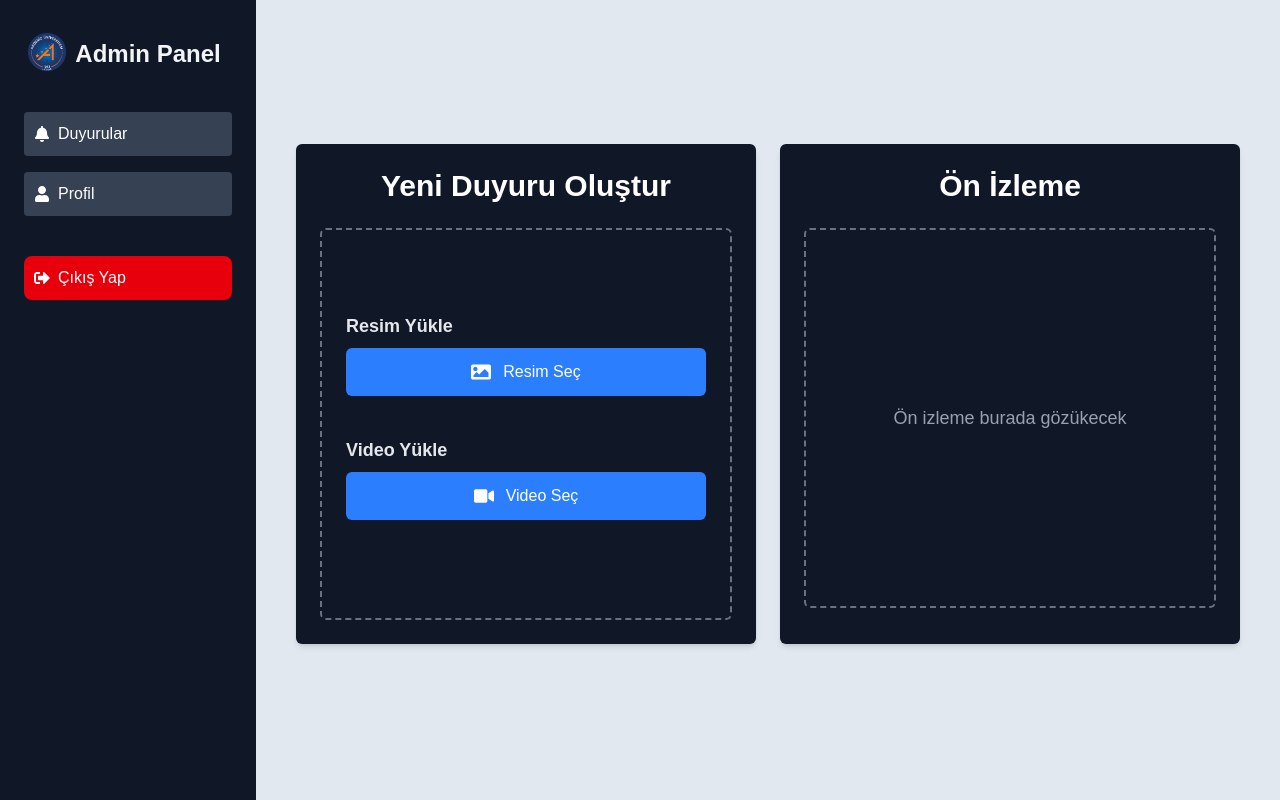
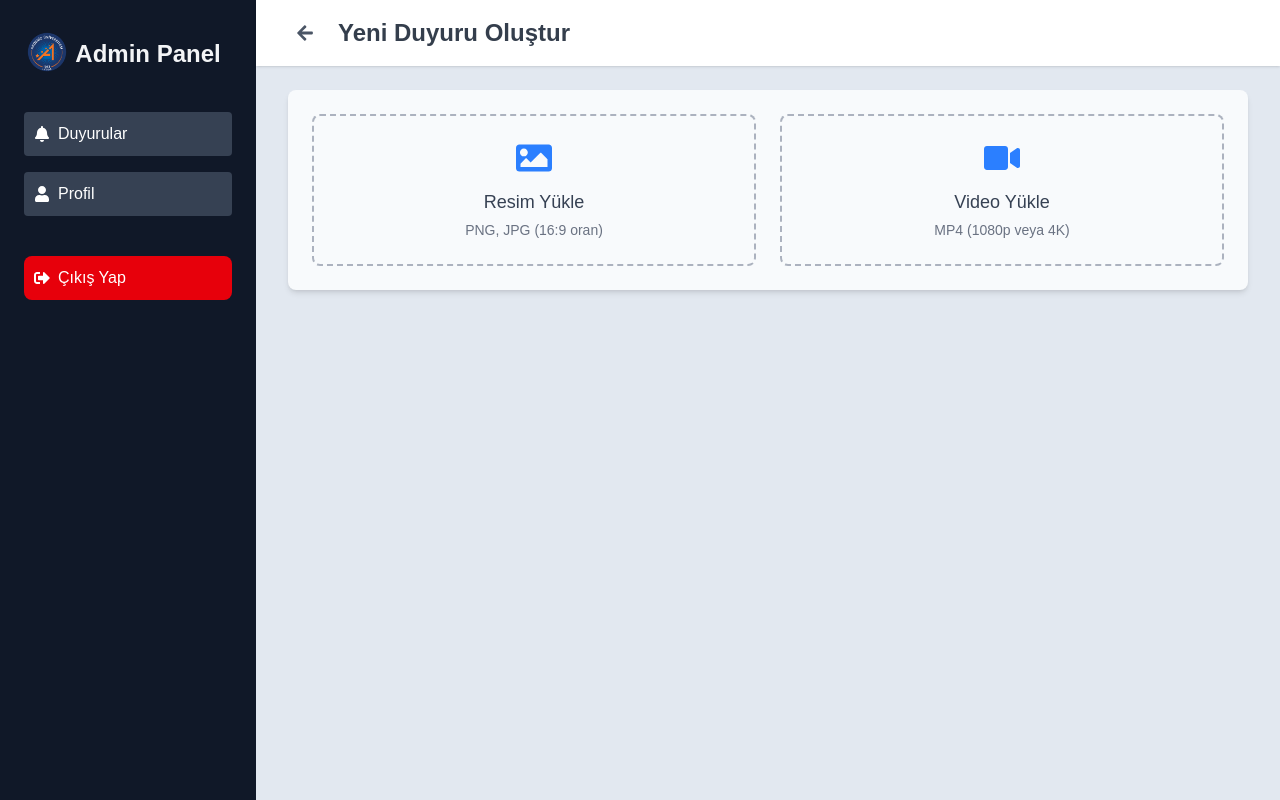
Before and after one commit to ozzlems/admin-paneli, a Next.js app: page /yeni-duyurular in a window 1280 px wide. Built offline with nearby package versions, Linux system fonts and the light colour scheme.

Commit message:
yeni-duyurular ui revize edildi

```diff
--- a/src/app/eski-duyurular/page.tsx
+++ b/src/app/eski-duyurular/page.tsx
@@ -60,7 +60,7 @@ const EskiDuyurular = () => {
         </li>
       </ul>
       <button
-        className="flex items-center gap-2 bg-red-600 p-2.5 rounded-lg hover:bg-red-700"
+        className="flex items-center gap-2 bg-red-600 p-2.5  rounded-lg hover:bg-red-700"
         onClick={() => router.push("/login")}
       >
         <FaSignOutAlt /> Çıkış Yap
--- a/src/app/yeni-duyurular/page.tsx
+++ b/src/app/yeni-duyurular/page.tsx
@@ -1,99 +1,97 @@
 'use client';
 import { useRouter } from "next/navigation";
-import { useState, useEffect } from "react";
-import { FaImage, FaVideo, FaTrash, FaCheckCircle, FaBell, FaUser, FaSignOutAlt } from "react-icons/fa";
+import { useState, useRef } from "react";
+import { FaArrowLeft, FaImage, FaVideo, FaTrash, FaPaperPlane, FaBell, FaUser, FaSignOutAlt } from "react-icons/fa";
 
-export default function MediaUpload() {
-  const [media, setMedia] = useState<{ image: string | ArrayBuffer | null; video: string | ArrayBuffer | null }>({ image: null, video: null });
+export default function NewAnnouncementPage() {
+  const router = useRouter();
+  const [media, setMedia] = useState<{
+    image: string | ArrayBuffer | null;
+    video: string | ArrayBuffer | null;
+  }>({ image: null, video: null });
   const [error, setError] = useState<string | null>(null);
-  const router = useRouter(); // Değişiklik burada
+  const imageInputRef = useRef<HTMLInputElement>(null);
+  const videoInputRef = useRef<HTMLInputElement>(null);
 
-  const [fileInputKey, setFileInputKey] = useState<FileInputKeys>({ image: 0, video: 0 });
-
-  type FileInputKeys = {
-    image: number;
-    video: number;
-  };
-
-  useEffect(() => {
-    const savedAnnouncements = JSON.parse(localStorage.getItem("announcements") || "[]");
-    console.log("Eski duyurular yüklendi:", savedAnnouncements);
-  }, []);
-  const handleUpload = (event: React.ChangeEvent<HTMLInputElement>, type: string) => {
+  const handleUpload = (event: React.ChangeEvent<HTMLInputElement>, type: 'image' | 'video') => {
     const file = event.target.files?.[0];
     if (!file) return;
 
+    // Dosya boyutu kontrolü (max 5MB)
+    if (file.size > 20 * 1024 * 1024) {
+      setError('Dosya boyutu 20 MB üzerinde olamaz');
+      return;
+    }
+
     const reader = new FileReader();
     reader.onloadend = () => {
-      if (type === "image") {
+      if (type === 'image') {
         const img = new Image();
-        if (typeof reader.result === "string") {
-          img.src = reader.result;
-        }
         img.onload = () => {
           const { naturalWidth: width, naturalHeight: height } = img;
           const aspectRatio = width / height;
-          const isValidSize = width >= 1280 && width <= 3840 && height >= 720 && height <= 2160;
-          if (Math.abs(aspectRatio - 16 / 9) < 0.1 && isValidSize) {
-            setMedia((prev) => ({ ...prev, image: reader.result }));
+
+          // 16:9 en boy oranı ve çözünürlük kontrolü
+          if (Math.abs(aspectRatio - 16/9) > 0.1) {
+            setError('Lütfen 16:9 en boy oranına sahip bir resim yükleyin');
+            return;
+          }
+
+          setMedia(prev => ({ ...prev, image: reader.result }));
           setError(null);
+        };
+        img.src = URL.createObjectURL(file);
       } else {
-            setError("Lütfen 16:9 en boy oranına sahip ve çözünürlüğü 1280x720 ile 3840x2160 arasında bir resim yükleyin.");
-          }
-        };
-      } else if (type === "video") {
-        const video = document.createElement("video");
-        if (typeof reader.result === "string") {
-          video.src = reader.result;
-        }
+        const video = document.createElement('video');
         video.onloadedmetadata = () => {
           const { videoWidth: width, videoHeight: height } = video;
-          if ((width === 1920 && height === 1080) || (width === 3840 && height === 2160)) {
-            setMedia((prev) => ({ ...prev, video: reader.result }));
+
+          // Sadece Full HD veya 4K videoları kabul et
+          if (!((width === 1920 && height === 1080) || (width === 3840 && height === 2160))) {
+            setError('Sadece 1080p veya 4K çözünürlükte video yükleyebilirsiniz');
+            return;
+          }
+
+          setMedia(prev => ({ ...prev, video: reader.result }));
           setError(null);
-          } else {
-            setError("Lütfen 1920x1080 (1080p) veya 3840x2160 (4K) çözünürlükte bir video yükleyin.");
-          }
         };
+        video.src = URL.createObjectURL(file);
       }
     };
     reader.readAsDataURL(file);
   };
 
-const handleDeleteMedia = (type: keyof FileInputKeys) => {  // Use keyof here
-  setMedia((prev) => ({
-    ...prev,
-    [type]: null,
-  }));
-  setFileInputKey(prev => ({ ...prev, [type]: prev[type] + 1 }));
+  const handleDeleteMedia = (type: 'image' | 'video') => {
+    setMedia(prev => ({ ...prev, [type]: null }));
+    if (type === 'image' && imageInputRef.current) {
+      imageInputRef.current.value = '';
+    }
+    if (type === 'video' && videoInputRef.current) {
+      videoInputRef.current.value = '';
+    }
   };
 
-  const handleCreateAnnouncement = () => {
-    if (!media.image && !media.video) return;
+  const handleSubmit = () => {
+    if (!media.image && !media.video) {
+      setError('Lütfen en az bir medya dosyası yükleyin');
+      return;
+    }
 
-    const newAnnouncement = {
-      id: Date.now(),
-      image: media.image,
-      video: media.video,
-      date: new Date().toLocaleString(),
-    };
+    // Burada API çağrısı yapılabilir
+    console.log('Duyuru oluşturuldu:', media);
+    alert('Duyuru başarıyla oluşturuldu!');
 
-    const savedAnnouncements = JSON.parse(localStorage.getItem("announcements") || "[]");
-    const updatedAnnouncements = [newAnnouncement, ...savedAnnouncements];
-
-    localStorage.setItem("announcements", JSON.stringify(updatedAnnouncements));
-
-    console.log("Duyuru kaydedildi:", newAnnouncement);
-    alert("Duyuru başarıyla oluşturuldu!");
-
+    // Formu temizle
     setMedia({ image: null, video: null });
+    setError(null);
   };
 
   return (
-    <div className="flex min-h-screen">
+    <div className="flex min-h-screen bg-gray-100">
         {/* Sidebar */}
     <div className="w-64 bg-gray-900 text-white p-6 flex flex-col gap-6">
       <div className="flex items-left gap-2 mb-4 mt-2 mr-2 justify-center">
+        {/* Akdeniz İkonu */}
         <img src="/akdeniz.png" alt="Akdeniz Icon" className="w-10 h-10" />
         <h2 className="text-2xl font-bold text-left text-gray-100 mt-1.5">
           Admin Panel
@@ -114,7 +112,7 @@ const handleDeleteMedia = (type: keyof FileInputKeys) => {  // Use keyof here
         </li>
       </ul>
       <button
-        className="flex items-center gap-2 bg-red-600 p-2.5 rounded-lg hover:bg-red-700"
+        className="flex items-center gap-2 bg-red-600 p-2.5  rounded-lg hover:bg-red-700"
         onClick={() => router.push("/login")}
       >
         <FaSignOutAlt /> Çıkış Yap
@@ -122,98 +120,125 @@ const handleDeleteMedia = (type: keyof FileInputKeys) => {  // Use keyof here
     </div>
 
       {/* Main Content */}
-    <div className="flex-1 bg-slate-200 p-6 pb-3">
-      <div className="w-full max-w-8xl px-4 mx-auto mt-8 md:mt-30">
-        <div className="flex flex-col md:flex-row gap-4 md:gap-6">
-          {/* Announcement Creation */}
-          <div className="w-full md:w-1/2 min-h-[300px] h-[500px] bg-gray-900 rounded-md shadow-md p-6 flex flex-col overflow-auto">
-            <h1 className="text-3xl font-bold text-white mb-6 text-center">Yeni Duyuru Oluştur</h1>
-            {error && (
-              <p className="flex w-full text-red-400 text-center mb-6">
-                {error}
-              </p>
-            )}
-            <div className="flex flex-col justify-center items-center flex-1 gap-6 w-full h-full border-2 border-dashed border-gray-500 rounded-md p-6">
+      <div className="flex-1 bg-slate-200">
+        {/* Header */}
+        <header className="bg-white shadow-sm">
+          <div className="max-w-7xl  mx-auto px-4 py-4 sm:px-6 lg:px-8 flex items-center">
+            <button
+              onClick={() => router.back()}
+              className="mr-4 p-2 rounded-full hover:bg-gray-200 transition-colors"
+            >
+              <FaArrowLeft className="text-gray-600 text-lg" />
+            </button>
+            <h1 className="text-2xl font-bold text-gray-800/90">Yeni Duyuru Oluştur</h1>
+          </div>
+        </header>
 
-{(["image", "video"] as const).map((type) => (  // Note the 'as const' here
-  <div key={type} className="w-full mb-4">
-    <label className="block text-lg font-semibold text-gray-200 mb-2 text-left">
-      {type === "image" ? "Resim Yükle" : "Video Yükle"}
-    </label>
+        {/* Upload Section */}
+        <main className="max-w-6xl  mx-auto px-4 py-6 sm:px-6 lg:px-8">
+          <div className="bg-slate-50 rounded-lg shadow-md p-6 mb-6">
+            <div className="grid grid-cols-1 md:grid-cols-2 gap-6">
+              {/* Image Upload */}
+              <div className="border-2 border-dashed border-gray-400/80 rounded-lg p-6 text-center">
                 <input
                   type="file"
-      accept={type === "image" ? "image/*" : "video/*"}
-      onChange={(e) => handleUpload(e, type)}
+                  accept="image/*"
+                  onChange={(e) => handleUpload(e, 'image')}
                   className="hidden"
-      id={`${type}-upload`}
-      key={`${type}-${fileInputKey[type]}`}
+                  id="image-upload"
+                  ref={imageInputRef}
                 />
                 <label
-      htmlFor={`${type}-upload`}
-      className="w-full bg-blue-500 text-white px-6 py-3 rounded-md cursor-pointer hover:bg-blue-600 transition-all flex items-center justify-center gap-3"
+                  htmlFor="image-upload"
+                  className="flex flex-col items-center justify-center cursor-pointer"
                 >
-      {type === "image" ? <FaImage size={20} /> : <FaVideo size={20} />}
-      {type === "image" ? "Resim Seç" : "Video Seç"}
+                  <FaImage className="text-blue-500 text-4xl mb-3" />
+                  <span className="text-lg font-medium text-gray-700">Resim Yükle</span>
+                  <p className="text-sm text-gray-500 mt-1">PNG, JPG (16:9 oran)</p>
                 </label>
               </div>
-))}
+
+              {/* Video Upload */}
+              <div className="border-2 border-dashed border-gray-400/80 rounded-lg p-6 text-center">
+                <input
+                  type="file"
+                  accept="video/*"
+                  onChange={(e) => handleUpload(e, 'video')}
+                  className="hidden"
+                  id="video-upload"
+                  ref={videoInputRef}
+                />
+                <label
+                  htmlFor="video-upload"
+                  className="flex flex-col items-center justify-center cursor-pointer"
+                >
+                  <FaVideo className="text-blue-500 text-4xl mb-3" />
+                  <span className="text-lg font-medium text-gray-700">Video Yükle</span>
+                  <p className="text-sm text-gray-500 mt-1">MP4 (1080p veya 4K)</p>
+                </label>
               </div>
             </div>
 
-         {/* Preview */}
-<div className="w-full md:w-1/2 min-h-[300px] h-[500px] bg-gray-900 rounded-md shadow-md p-6 overflow-auto">
-  <h2 className="text-3xl font-bold text-white mb-6 text-center">Ön İzleme</h2>
-  {!media.image && !media.video ? (
-    <div className="flex items-center justify-center h-[380px] border-2 border-dashed border-gray-500 rounded-md">
-      <p className="text-gray-400 text-lg">Ön izleme burada gözükecek</p>
+            {error && (
+              <div className="mt-4 p-3 bg-red-50 rounded-md">
+                <p className="text-red-600 text-center">{error}</p>
               </div>
-  ) : (
-    <>
+            )}
+          </div>
+
+          {/* Preview Section - Buton sadece burada gözükecek */}
+          {(media.image || media.video) && (
+            <div className="bg-slate-50 rounded-lg shadow-md p-6">
+              <h2 className="text-xl font-semibold text-gray-700 mb-4 ml-8">Ön İzleme</h2>
+
+              <div className="space-y-2">
                 {media.image && (
-        <div className="mb-4 relative h-[360px] overflow-hidden rounded-lg border border-gray-500">
+                  <div className="relative">
                     <img
-            src={typeof media.image === "string" ? media.image : undefined}
-            alt="Uploaded"
-            className="w-full h-full object-cover p-2"
+                      src={media.image as string}
+                      alt="Yüklenen resim"
+                      className="w-full h-auto max-h-[360px] object-contain rounded-md shadow-sm border-2 border-gray-300/90"
                     />
                     <button
-            onClick={() => handleDeleteMedia("image")}
-            className="absolute top-2 right-2 bg-red-500 text-white px-3 py-1 rounded-full hover:bg-red-600 transition-all"
+                      onClick={() => handleDeleteMedia('image')}
+                      className="absolute top-2 right-4 bg-red-500 text-white p-3 rounded-full hover:bg-red-600 transition-colors"
                     >
-            <FaTrash size={16} />
+                      <FaTrash />
                     </button>
                   </div>
                 )}
+
                 {media.video && (
-        <div className="mb-4 relative h-[360px]">
+                  <div className="relative">
                     <video
                       controls
-            className="w-full h-full object-cover p-2 rounded-lg shadow-lg border border-gray-500"
+                      className="w-full max-h-[360px] rounded-md shadow-sm border-2 border-gray-300/90"
                     >
-            <source src={typeof media.video === "string" ? media.video : undefined} type="video/mp4" />
+                      <source src={media.video as string} type="video/mp4" />
                     </video>
                     <button
-            onClick={() => handleDeleteMedia("video")}
-            className="absolute top-2 right-2 bg-red-500 text-white px-3 py-1 rounded-full hover:bg-red-600 transition-all"
+                      onClick={() => handleDeleteMedia('video')}
+                      className="absolute top-2 right-4 bg-red-500 text-white p-3 rounded-full hover:bg-red-600 transition-colors"
                     >
-            <FaTrash size={16} />
+                      <FaTrash />
                     </button>
                   </div>
                 )}
-    </>
-  )}
 
-
-            {(media.image || media.video) && (
+                {/* Duyuru Oluştur Butonu SADECE burada */}
+                <div className="flex  justify-center pt-3">
                   <button
-                onClick={handleCreateAnnouncement}
-                className="w-full text-white bg-emerald-600 py-3 mt-6 rounded-md cursor-pointer transition-all hover:bg-emerald-800 flex items-center justify-center gap-3"
+                    onClick={handleSubmit}
+                    className="px-6 py-2.5 bg-emerald-600 hover:bg-emerald-800 rounded-md text-white font-medium flex items-center gap-2 transition-colors"
                   >
-                <FaCheckCircle size={20} /> Duyuruyu Oluştur
+                    <FaPaperPlane /> Duyuruyu Oluştur
                   </button>
-            )}
                 </div>
               </div>
             </div>
+          )}
+        </main>
       </div>
-  </div> );};
+    </div>
+  );
+}
```
Lines whose indentation alone changed are shown as unchanged.
